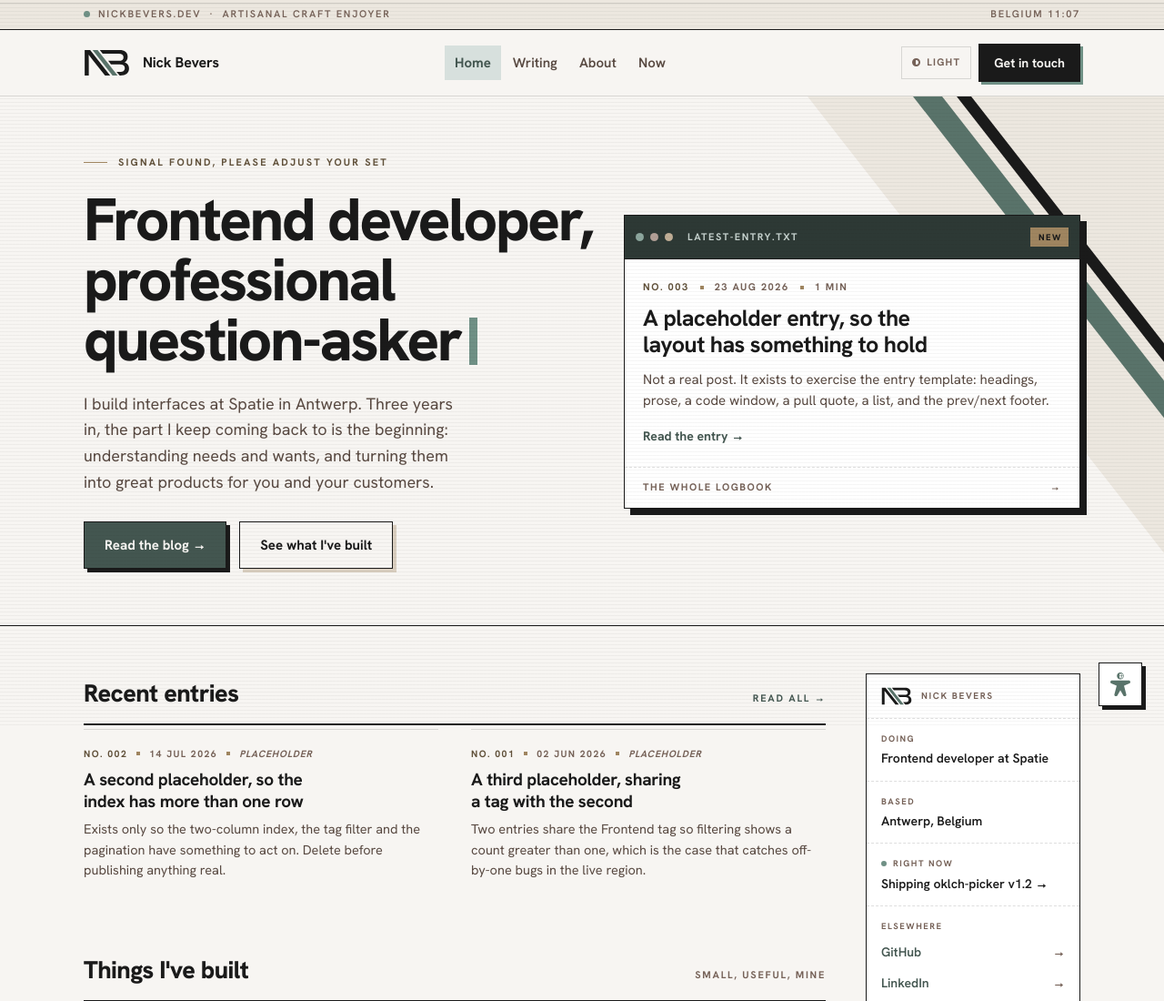
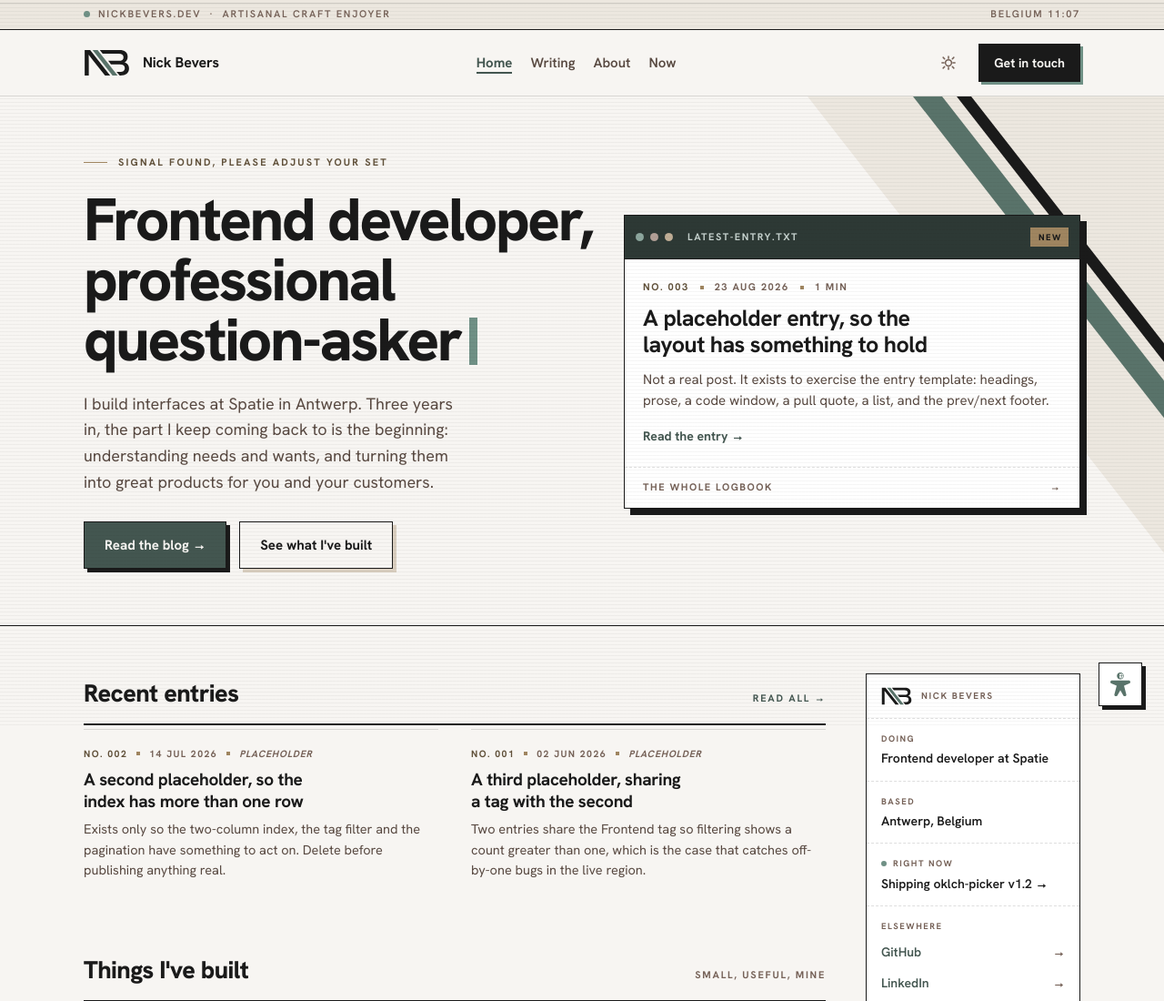
Before and after one commit to NickBevers/nickbevers.dev, an Astro site in the folder apps/site/: page / in a window 1280 px wide. Shown: the top 1100 px of the page at 91% size. Built offline with nearby package versions, Linux system fonts and the light colour scheme; Astro itself is replaced by a stand-in of ours.

Commit message:
Quieten the header nav and strip the theme toggle's chrome
The current page kept the --accent-bg wash switched on permanently, so
"Home" sat in the middle of the header as a filled chip. Everywhere else
that wash is strictly a hover state, and the site marks things with rules
and hairlines, so the chip read as a stray button. The current page now
takes a rule under the word instead, and the links get real spacing: they
were carrying 11px of padding sized for the chip and only a 2px gap.

The theme toggle loses its border and label. A bordered box there
competed with Get in touch, which is the one control in the header that
should own that treatment. The label stays in the DOM, visually hidden,
because it is the button's accessible name. Sized to 34px so the target
clears the 24px WCAG 2.5.8 floor now that no box gives it size.

Mobile is unchanged: there the toggle keeps its border to pair with the
burger as matched 40px squares, and the 63px header height depends on it.

```diff
--- a/apps/site/src/components/Header.astro
+++ b/apps/site/src/components/Header.astro
@@ -119,20 +119,35 @@ const path = Astro.url.pathname;
   .brand { display: flex; align-items: center; gap: 14px; color: var(--text); text-decoration: none; }
   .name { font-size: 16px; font-weight: var(--weight-bold); letter-spacing: -0.01em; }
 
-  .list { display: flex; align-items: center; gap: 2px; list-style: none; margin: 0; padding: 0; }
+  .list { display: flex; align-items: center; gap: var(--space-5); list-style: none; margin: 0; padding: 0; }
   .lnk {
+    position: relative;
     display: inline-flex; align-items: center;
     min-block-size: var(--tap-min);
-    padding: 7px 11px;
+    padding: 7px 0;
     font-size: var(--text-body-sm); font-weight: var(--weight-semibold);
     color: var(--text-2); text-decoration: none;
-    transition: background var(--dur) var(--ease), color var(--dur) var(--ease);
+    transition: color var(--dur) var(--ease);
   }
-  .lnk:hover { background: var(--accent-bg); color: var(--accent); }
-  .lnk[aria-current="page"] { background: var(--accent-bg); color: var(--accent); font-weight: var(--weight-bold); }
+  .lnk:hover { color: var(--accent); }
+
+  /* The current page is marked with a rule under the word, not a filled
+     chip. Elsewhere on the site --accent-bg is strictly a hover wash; left
+     switched on permanently it read as a stray button parked in the middle
+     of the header. A rule is the same vocabulary as the eyebrow rule and
+     the ledger borders. */
+  .lnk[aria-current="page"] { color: var(--accent); font-weight: var(--weight-bold); }
+  .lnk[aria-current="page"]::after {
+    content: "";
+    position: absolute;
+    inset-inline: 0;
+    inset-block-end: 7px;
+    block-size: 2px;
+    background: var(--accent);
+  }
   .lnk:focus-visible { outline: var(--focus-width) solid var(--focus-ring); outline-offset: var(--focus-offset); }
 
-  .actions { display: flex; align-items: center; gap: var(--space-2); }
+  .actions { display: flex; align-items: center; gap: var(--space-4); }
 
   /* ---------- mobile ---------- */
 
@@ -171,27 +186,19 @@ const path = Astro.url.pathname;
 
     .actions { gap: 8px; }
 
-    /* Both controls are 40px squares. The theme toggle keeps its label on
-       desktop; here it is the dot alone, matching the menu button so the
-       pair reads as one unit and the header lands on exactly 63px. */
+    /* Both controls are 40px squares. The toggle is borderless on desktop,
+       but here it takes the burger's box so the pair reads as one unit and
+       the header lands on exactly 63px. The label is already visually
+       hidden by the component itself. */
     .actions :global(.tt) {
       inline-size: 40px;
       block-size: 40px;
+      min-inline-size: 0;
+      min-block-size: 0;
       padding: 0;
       justify-content: center;
       border: var(--border-strong);
       background: var(--surface);
-    }
-    .actions :global(.tt .label) {
-      position: absolute;
-      inline-size: 1px;
-      block-size: 1px;
-      padding: 0;
-      margin: -1px;
-      overflow: hidden;
-      clip-path: inset(50%);
-      white-space: nowrap;
-      border: 0;
     }
 
     .burger {
--- a/apps/site/src/components/ThemeToggle.astro
+++ b/apps/site/src/components/ThemeToggle.astro
@@ -4,13 +4,22 @@
  * single class-free attribute flip, and an island would cost 4KB of runtime
  * plus hydration latency on every page.
  *
- * aria-pressed reflects "dark is on". The label is the CURRENT state, not the
- * next one, because a toggle button announces what it does, and the pressed
- * state carries the rest.
+ * aria-pressed reflects "dark is on". The label names the CURRENT state, not
+ * the next one, because a toggle button announces what it does and the
+ * pressed state carries the rest. It is visually hidden (the sun/moon icon
+ * says it instead) but stays in the DOM as the accessible name.
  */
 ---
 <button type="button" class="tt" data-theme-toggle aria-pressed="false">
-  <span class="dot" aria-hidden="true"></span>
+  <span class="icon" aria-hidden="true">
+    <svg class="sun" viewBox="0 0 24 24" fill="none" stroke="currentColor" stroke-width="2" stroke-linecap="round">
+      <circle cx="12" cy="12" r="4.5" />
+      <path d="M12 2.5v3M12 18.5v3M4.2 4.2l2.1 2.1M17.7 17.7l2.1 2.1M2.5 12h3M18.5 12h3M4.2 19.8l2.1-2.1M17.7 6.3l2.1-2.1" />
+    </svg>
+    <svg class="moon" viewBox="0 0 24 24" fill="currentColor">
+      <path d="M20.4 14.7A8.5 8.5 0 1 1 9.3 3.6a7 7 0 0 0 11.1 11.1z" />
+    </svg>
+  </span>
   <!-- Server-rendered as "Light" because the document starts light; the
        inline script corrects it before paint if the stored theme is dark. -->
   <span class="label" data-theme-label>Light</span>
@@ -39,33 +48,63 @@
 </script>
 
 <style>
+  /* Icon only, no chrome. A bordered box here competed with the one control
+     that should own that treatment in the header, the Get in touch button.
+     The label stays in the DOM (.label is visually hidden) so the button
+     keeps an accessible name and aria-pressed still has something to
+     qualify. */
   .tt {
     display: inline-flex;
     align-items: center;
-    gap: 7px;
-    min-height: var(--tap-min);
-    padding: 8px 11px;
+    justify-content: center;
+    /* Comfortably past the 24px WCAG 2.5.8 floor. With the border gone
+       there is no box to give the target its size, so it is set here. */
+    min-inline-size: 34px;
+    min-block-size: 34px;
+    padding: 0;
     font-family: var(--font-sans);
-    font-size: var(--text-meta);
-    font-weight: var(--weight-bold);
-    letter-spacing: 0.12em;
-    text-transform: uppercase;
     color: var(--text-3);
     background: transparent;
-    border: 1px solid var(--line);
+    border: 0;
     cursor: pointer;
-    transition: color var(--dur) var(--ease), border-color var(--dur) var(--ease);
+    transition: color var(--dur) var(--ease);
   }
-  .tt:hover { color: var(--accent); border-color: var(--accent-2); }
+  .tt:hover { color: var(--accent); }
   .tt:focus-visible {
     outline: var(--focus-width) solid var(--focus-ring);
     outline-offset: var(--focus-offset);
   }
-  .dot {
-    inline-size: 9px; block-size: 9px;
-    border: 2px solid currentColor; border-radius: 50%;
-    background: linear-gradient(90deg, currentColor 50%, transparent 50%);
+  .label {
+    position: absolute;
+    inline-size: 1px; block-size: 1px;
+    padding: 0; margin: -1px;
+    overflow: hidden;
+    clip-path: inset(50%);
+    white-space: nowrap;
+    border: 0;
   }
-  .tt[aria-pressed="true"] .dot { background: linear-gradient(90deg, transparent 50%, currentColor 50%); }
-  @media (prefers-reduced-motion: reduce) { .tt { transition: none; } }
+  /* Sun and moon share one stack; the toggle rotates and cross-fades
+     between them entirely in CSS, driven by aria-pressed. No extra JS. */
+  .icon {
+    position: relative;
+    display: inline-block;
+    inline-size: 18px;
+    block-size: 18px;
+    flex: none;
+  }
+  .icon svg {
+    position: absolute;
+    inset: 0;
+    inline-size: 100%;
+    block-size: 100%;
+    transition: opacity var(--dur) var(--ease), transform var(--dur) var(--ease);
+  }
+  .sun { opacity: 1; transform: rotate(0deg) scale(1); }
+  .moon { opacity: 0; transform: rotate(-90deg) scale(0.6); }
+  .tt[aria-pressed="true"] .sun { opacity: 0; transform: rotate(90deg) scale(0.6); }
+  .tt[aria-pressed="true"] .moon { opacity: 1; transform: rotate(0deg) scale(1); }
+  @media (prefers-reduced-motion: reduce) {
+    .tt { transition: none; }
+    .icon svg { transition: none; }
+  }
 </style>
```
